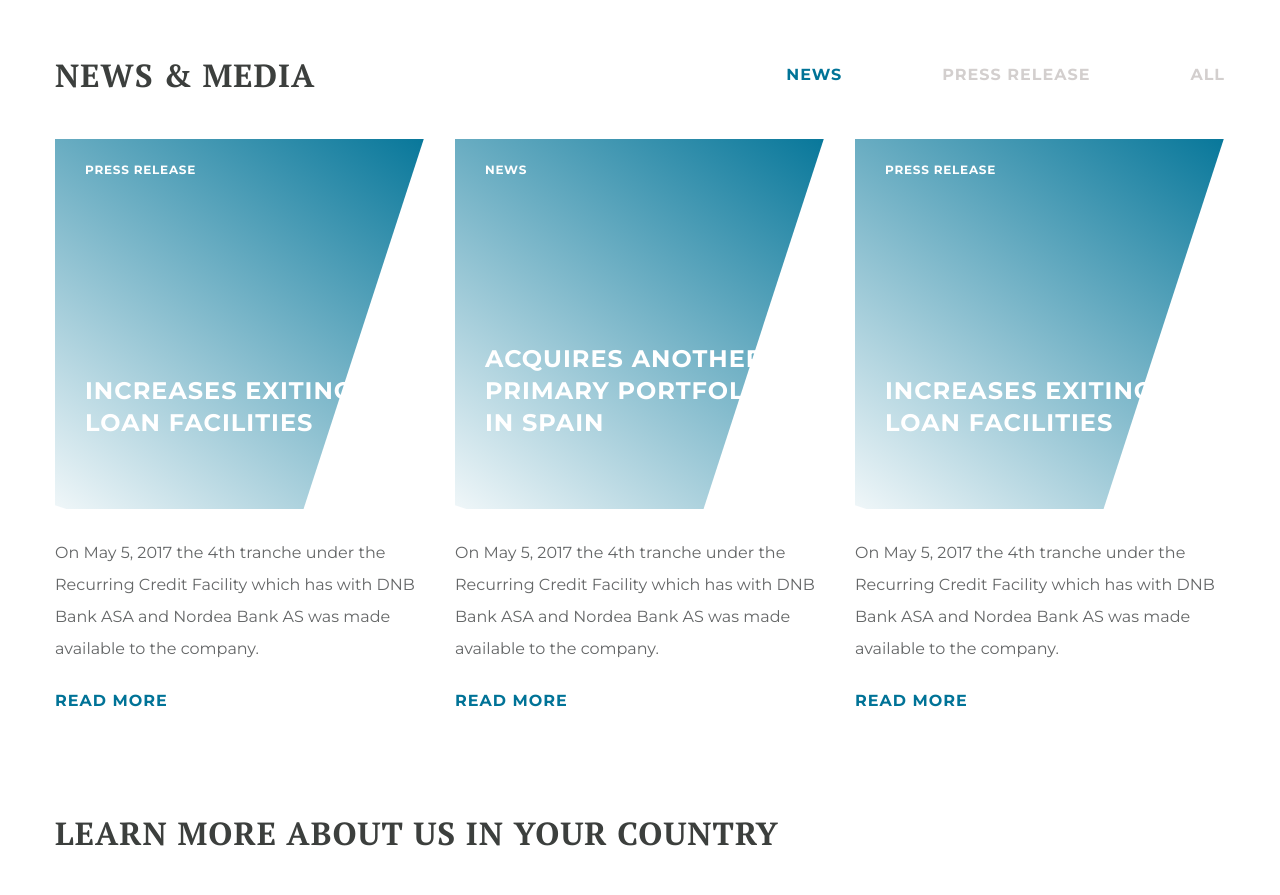
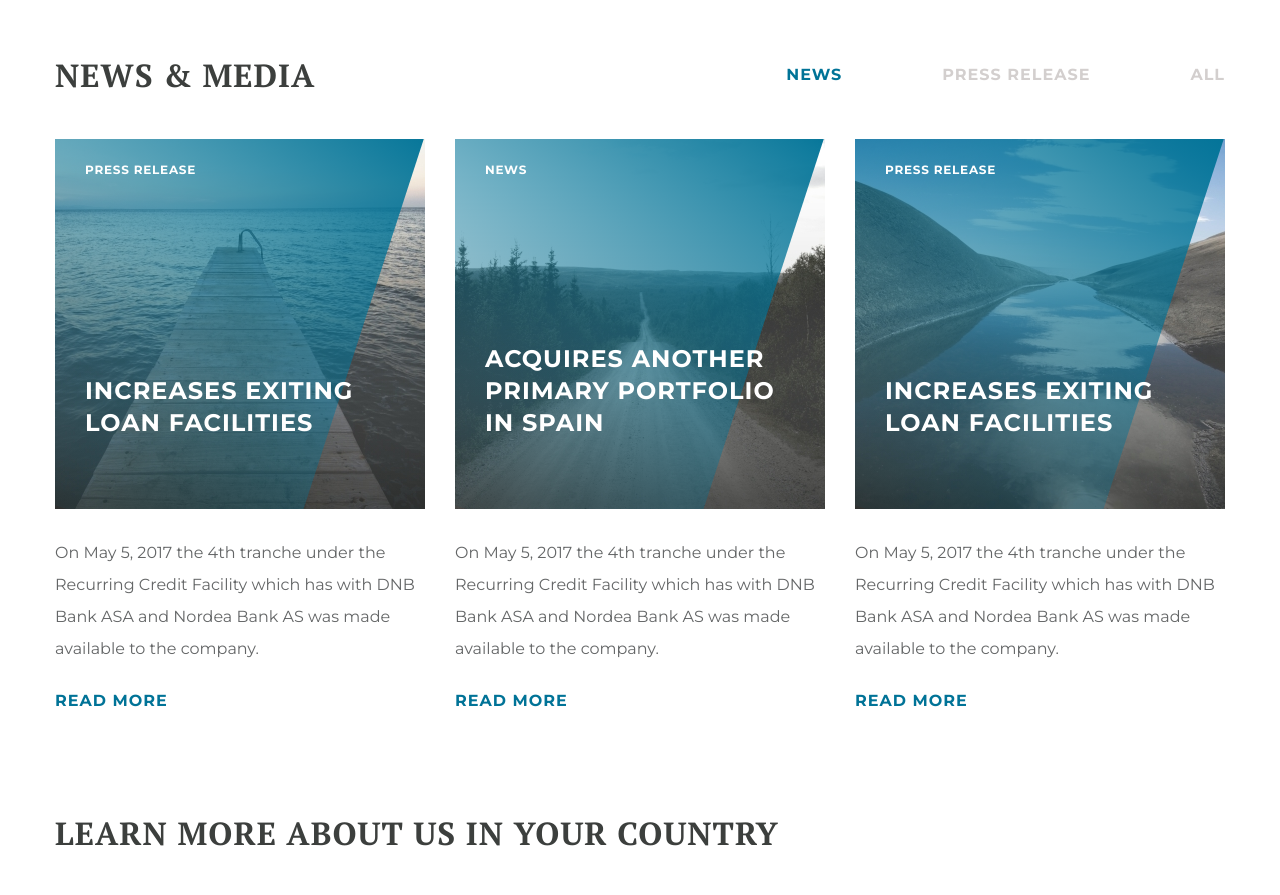
Before and after one commit to ITkach337/bus, a plain HTML site: page index.html in a window 1280 px wide. Shown: the part 1380-2275 px from the top of the page. Drawn offline with nearby package versions, Linux system fonts and the light colour scheme; some packages are replaced by stand-ins of ours; the site is published under a folder, as on GitHub Pages, so addresses that start at the root find nothing.

Commit message:
Update index.html

```diff
--- a/index.html
+++ b/index.html
@@ -111,7 +111,7 @@
 											<a class="content-newsmediavalues__title">increases exiting loan facilities</a>
 										</div>
 										<div class="header-contentnewsmedia__image bluebg ibg">
-											<img src="/img/newsmedia/01.jpg" alt="">
+											<img src="img/newsmedia/01.jpg" alt="">
 										</div>
 									</div>
 									<div class="content-newsmedia__text">On May 5,  2017 the 4th tranche under the Recurring Credit Facility which has with DNB Bank ASA and Nordea Bank AS was made available to the company.</div>
@@ -126,7 +126,7 @@
 											<a class="content-newsmediavalues__title">acquires another primary portfolio in spain</a>
 										</div>
 										<div class="header-contentnewsmedia__image bluebg ibg">
-											<img src="/img/newsmedia/02.jpg" alt="">
+											<img src="img/newsmedia/02.jpg" alt="">
 										</div>
 									</div>
 									<div class="content-newsmedia__text">On May 5,  2017 the 4th tranche under the Recurring Credit Facility which has with DNB Bank ASA and Nordea Bank AS was made available to the company.</div>
@@ -141,7 +141,7 @@
 											<a class="content-newsmediavalues__title">increases exiting loan facilities</a>
 										</div>
 										<div class="header-contentnewsmedia__image bluebg ibg">
-											<img src="/img/newsmedia/03.jpg" alt="">
+											<img src="img/newsmedia/03.jpg" alt="">
 										</div>
 									</div>
 									<div class="content-newsmedia__text">On May 5,  2017 the 4th tranche under the Recurring Credit Facility which has with DNB Bank ASA and Nordea Bank AS was made available to the company.</div>
@@ -160,7 +160,7 @@
 											<a class="content-newsmediavalues__title">acquires another primary portfolio in spain</a>
 										</div>
 										<div class="header-contentnewsmedia__image bluebg ibg">
-											<img src="/img/newsmedia/02.jpg" alt="">
+											<img src="img/newsmedia/02.jpg" alt="">
 										</div>
 									</div>
 									<div class="content-newsmedia__text">On May 5,  2017 the 4th tranche under the Recurring Credit Facility which has with DNB Bank ASA and Nordea Bank AS was made available to the company.</div>
@@ -175,7 +175,7 @@
 											<a class="content-newsmediavalues__title">increases exiting loan facilities</a>
 										</div>
 										<div class="header-contentnewsmedia__image bluebg ibg">
-											<img src="/img/newsmedia/03.jpg" alt="">
+											<img src="img/newsmedia/03.jpg" alt="">
 										</div>
 									</div>
 									<div class="content-newsmedia__text">On May 5,  2017 the 4th tranche under the Recurring Credit Facility which has with DNB Bank ASA and Nordea Bank AS was made available to the company.</div>
@@ -194,7 +194,7 @@
 											<a class="content-newsmediavalues__title">increases exiting loan facilities</a>
 										</div>
 										<div class="header-contentnewsmedia__image bluebg ibg">
-											<img src="/img/newsmedia/01.jpg" alt="">
+											<img src="img/newsmedia/01.jpg" alt="">
 										</div>
 									</div>
 									<div class="content-newsmedia__text">On May 5,  2017 the 4th tranche under the Recurring Credit Facility which has with DNB Bank ASA and Nordea Bank AS was made available to the company.</div>
@@ -209,7 +209,7 @@
 											<a class="content-newsmediavalues__title">increases exiting loan facilities</a>
 										</div>
 										<div class="header-contentnewsmedia__image bluebg ibg">
-											<img src="/img/newsmedia/03.jpg" alt="">
+											<img src="img/newsmedia/03.jpg" alt="">
 										</div>
 									</div>
 									<div class="content-newsmedia__text">On May 5,  2017 the 4th tranche under the Recurring Credit Facility which has with DNB Bank ASA and Nordea Bank AS was made available to the company.</div>
@@ -224,7 +224,7 @@
 											<a class="content-newsmediavalues__title">acquires another primary portfolio in spain</a>
 										</div>
 										<div class="header-contentnewsmedia__image bluebg ibg">
-											<img src="/img/newsmedia/02.jpg" alt="">
+											<img src="img/newsmedia/02.jpg" alt="">
 										</div>
 									</div>
 									<div class="content-newsmedia__text">On May 5,  2017 the 4th tranche under the Recurring Credit Facility which has with DNB Bank ASA and Nordea Bank AS was made available to the company.</div>
```
